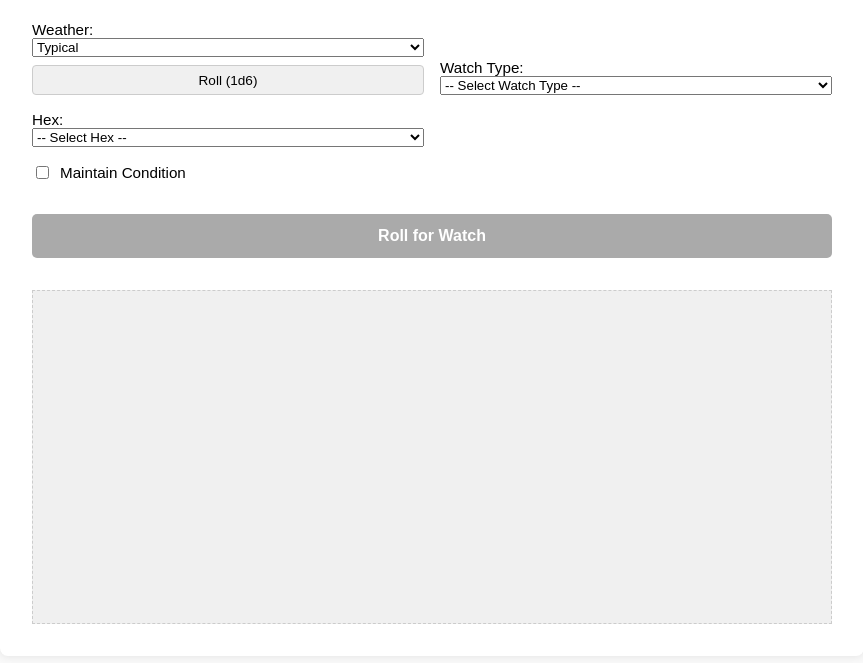
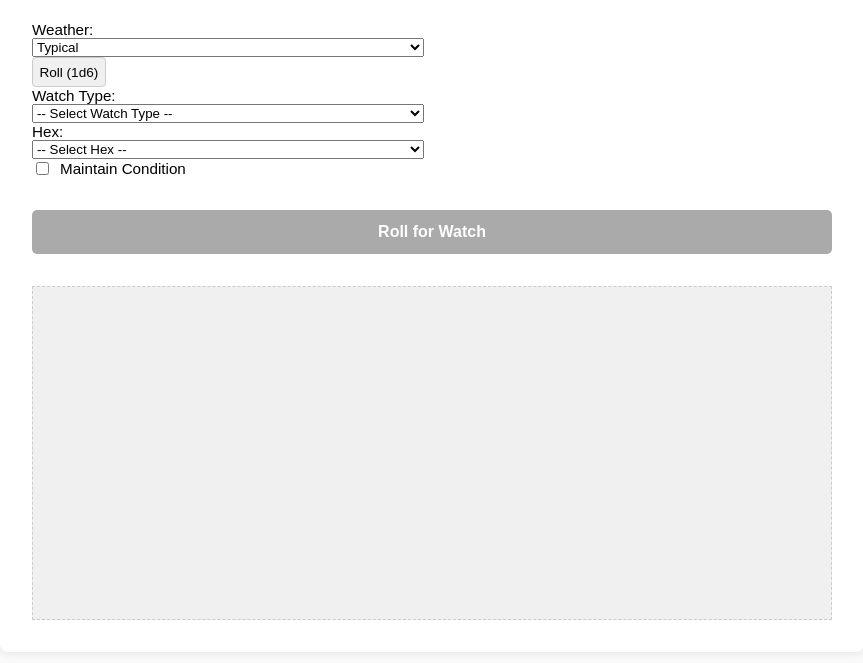
Before and after one commit to marcello360/Avernus, a plain HTML site: page index.html in a window 1280 px wide. Shown: the part 103-766 px from the top of the page, without its empty margins (208-1071 px from the left). Drawn offline with Linux system fonts and the light colour scheme; no server answers.

Commit message:
Update index.html

```diff
--- a/index.html
+++ b/index.html
@@ -11,7 +11,9 @@
     <h1>Avernus Hex Crawler</h1>
 
     <section class="form-controls">
-      <div class="weather-control-group">
+      <div class="options-grid">
+        <div class="column">
+          <div class="form-group">
             <label>
               Weather:
               <select id="weatherSelect">
@@ -22,6 +24,7 @@
             <button id="weatherRollButton" type="button" class="small-button">Roll (1d6)</button>
           </div>
 
+          <div class="form-group">
             <label>
               Watch Type:
               <select id="watchSelect">
@@ -31,19 +34,28 @@
                 <option value="travel">Travel</option>
               </select>
             </label>
+          </div>
+        </div>
 
+        <div class="column">
+          <div class="form-group hex-group">
             <label>
               Hex:
               <select id="hexSelect">
                 <option value="">-- Select Hex --</option>
               </select>
             </label>
+          </div>
 
+          <div class="form-group">
             <div class="checkbox-container">
               <label>
                 <input type="checkbox" id="maintainConditionCheck">
                 Maintain Condition
               </label>
+            </div>
+          </div>
+        </div>
       </div>
 
       <button id="rollButton" disabled>Roll for Watch</button>
```
Lines whose indentation alone changed are shown as unchanged.
